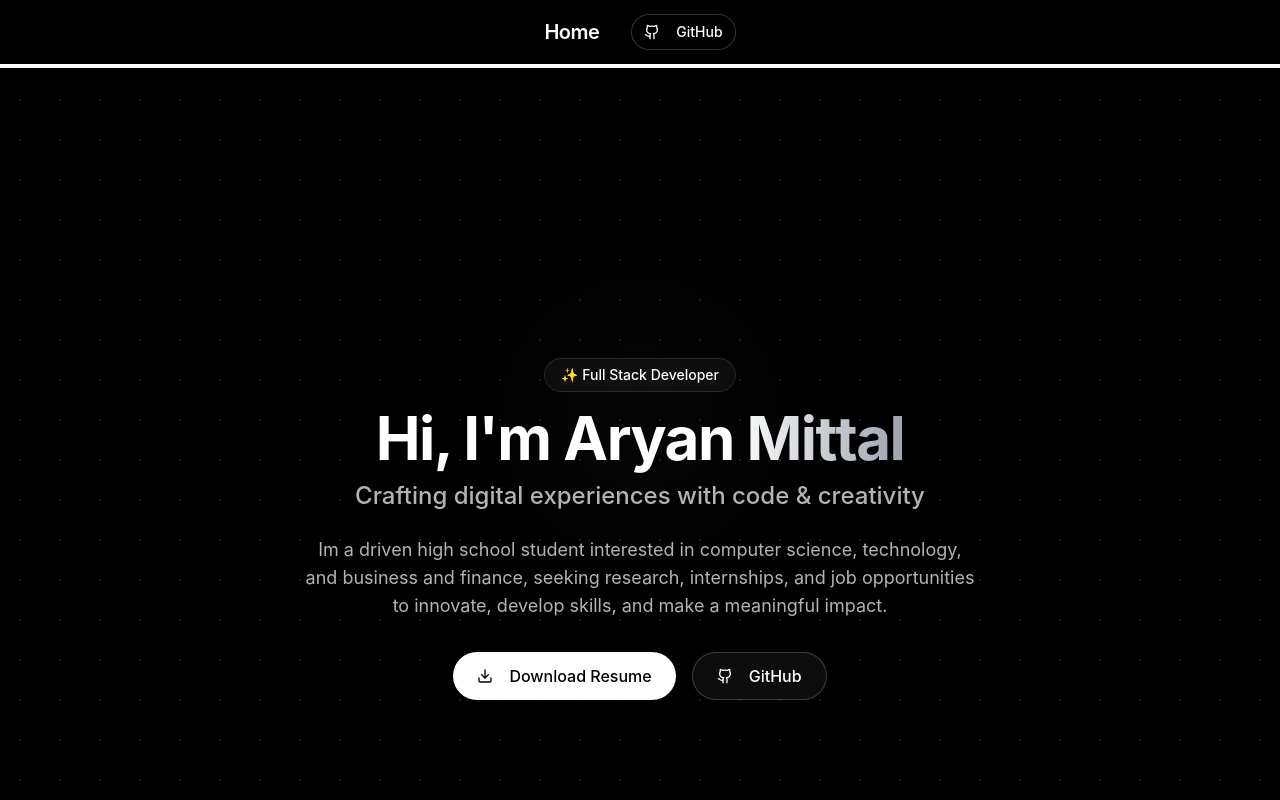
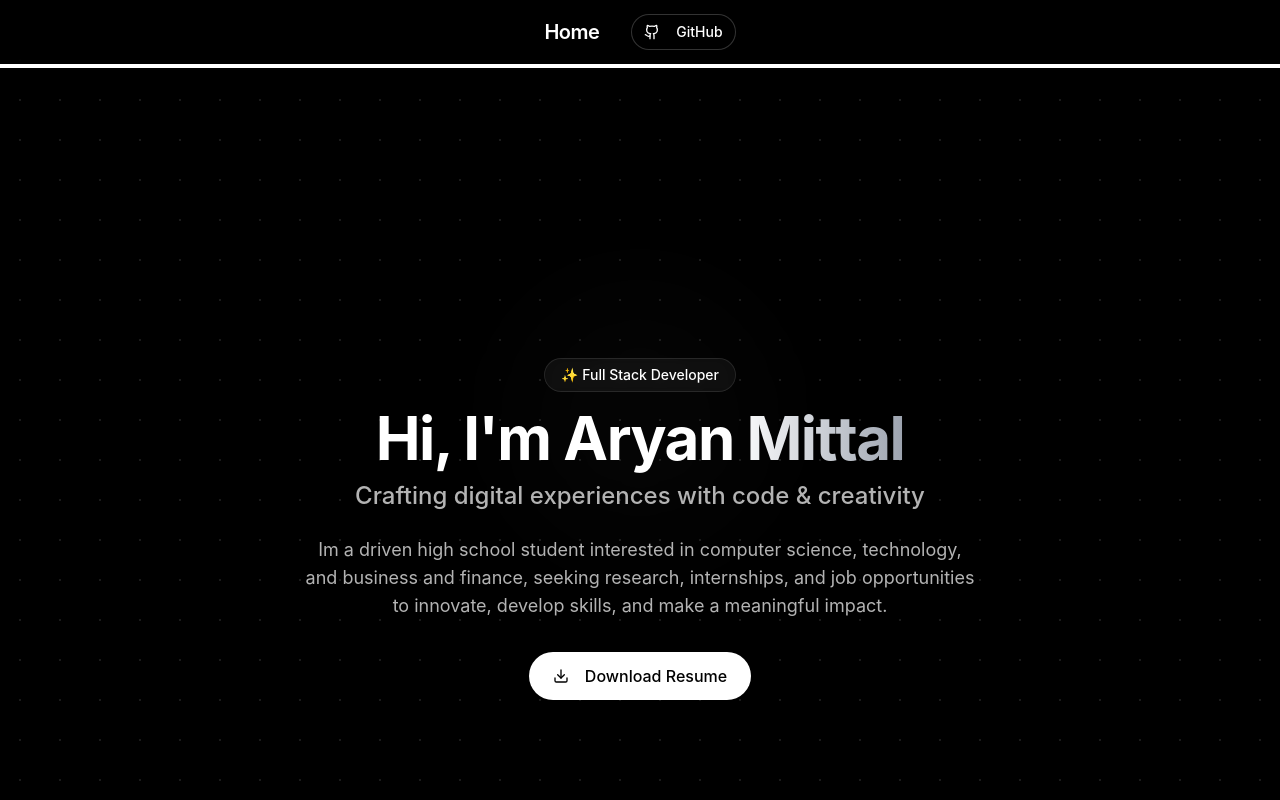
Before and after one commit to AryanM24/aryanm, a Next.js app: page / in a window 1280 px wide. Shown: the top 800 px of the page. Built offline with nearby package versions, Linux system fonts and the light colour scheme.

Commit message:
remove redundancy

```diff
--- a/components/sections/hero-section.tsx
+++ b/components/sections/hero-section.tsx
@@ -82,20 +82,6 @@ const HeroSection = forwardRef<HTMLElement, HeroSectionProps>(({ contactRef, scr
                 Download Resume
               </Button>
 
-              <Button
-                asChild
-                variant="outline"
-                className="rounded-full h-12 px-6 border-white/20 hover:border-white/40 bg-white/5 hover:bg-white/10 backdrop-blur-sm transition-all duration-300 text-base"
-              >
-                <Link
-                  href="https://github.com/AryanM24"
-                  target="_blank"
-                  rel="noopener noreferrer"
-                >
-                  <Github className="mr-2 h-5 w-5" />
-                  GitHub
-                </Link>
-              </Button>
             </motion.div>
           </div>
         </motion.div>
```
